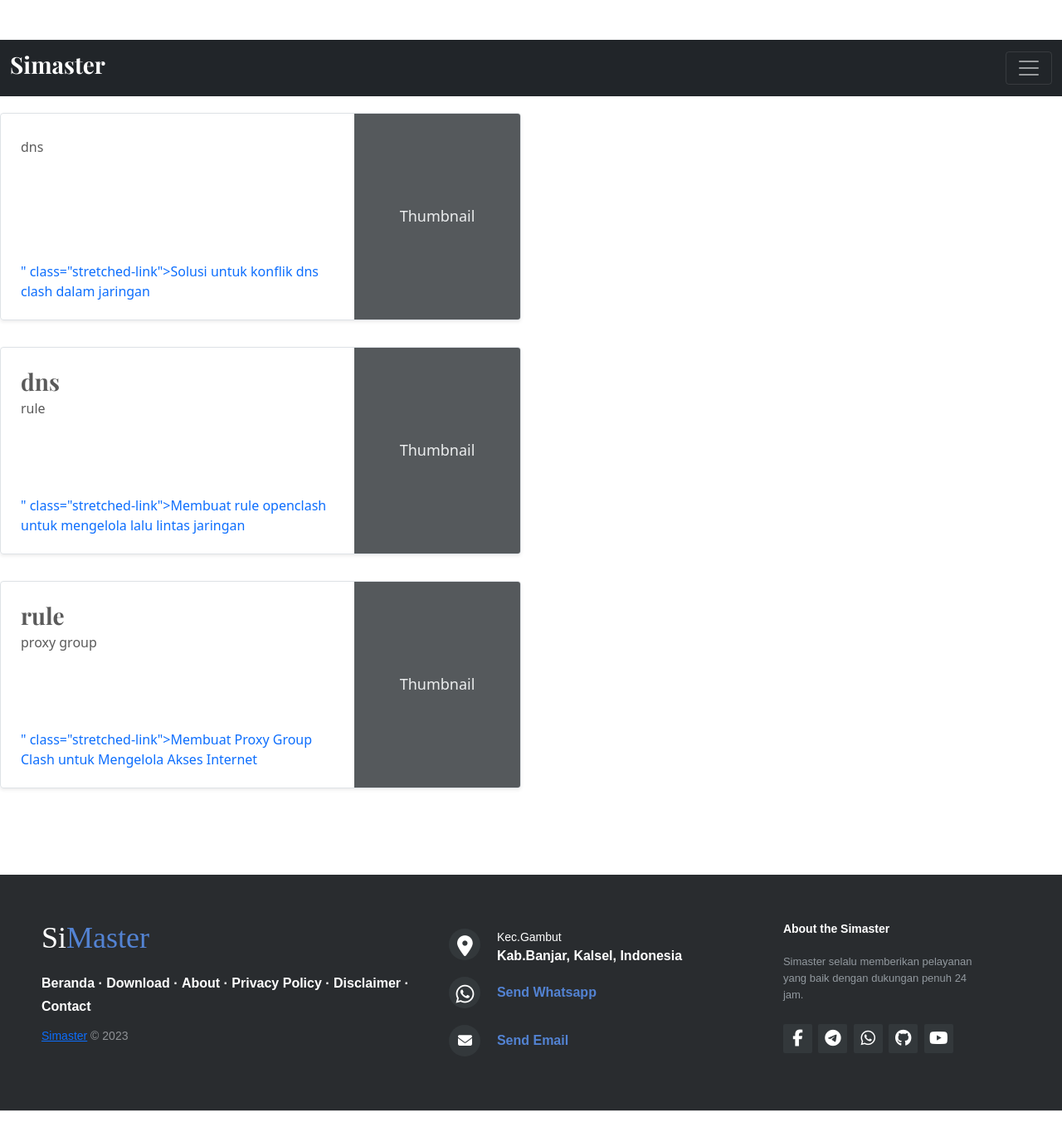
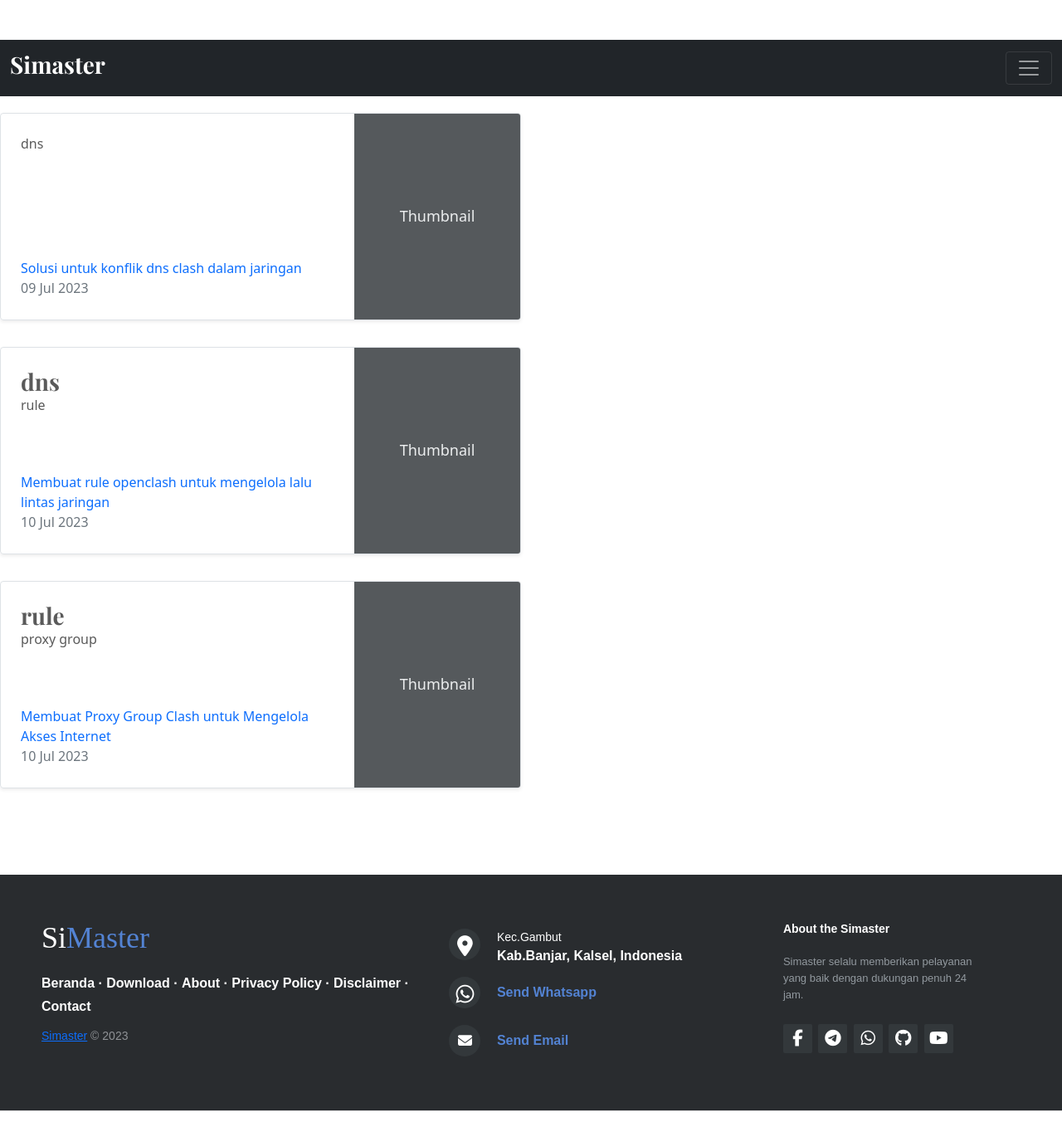
Before and after one commit to mwnsofficial/simastertutorials.github.io, a Jekyll site: the page built from pages/categories.html, in a window 1280 px wide. Shown: the whole page at 83% size. Built offline with Jekyll 4.4.1, drawn with Linux system fonts in a browser that asks for light colours; nearby versions of some CDN libraries.

Commit message:
Update categories.html

```diff
--- a/_layouts/categories.html
+++ b/_layouts/categories.html
@@ -7,11 +7,11 @@ layout: default
     <div class="row g-0 border rounded overflow-hidden flex-md-row mb-4 shadow-sm h-md-250 position-relative">
       <div class="col p-4 d-flex flex-column position-static">
         <h3 class="mb-0">{{ category_name }}</a></h3>
-        <div class="mb-1 text-muted">{{ post.date | date_to_string }}</div>
         {% capture category_name %}{{ category | first }}{% endcapture %}
         <p class="card-text mb-auto">{{ category_name | slugize }}</p>
         {% for post in site.categories[category_name] %}
-        <a style="text-decoration:none;" href="{{ site.baseurl }}{{ post.url }}">" class="stretched-link">{{post.title}}</a>
+        <a style="text-decoration:none;" href="{{ site.baseurl }}{{ post.url }}" class="stretched-link">{{post.title}}</a>
+        <div class="mb-1 text-muted">{{ post.date | date_to_string }}</div>
         {% endfor %}
       </div>
       <div class="col-auto d-none d-lg-block">
```
